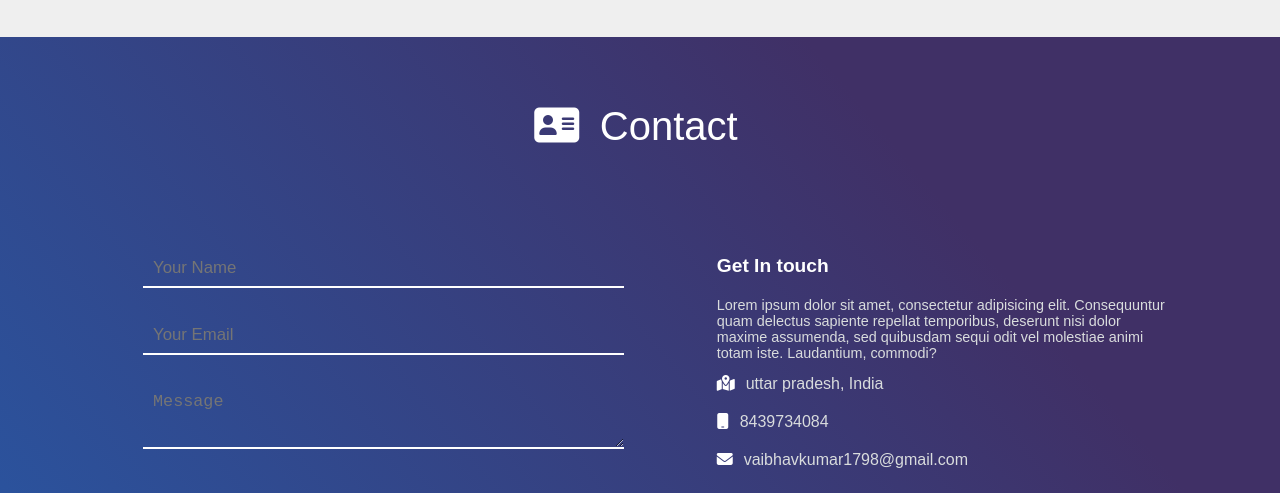
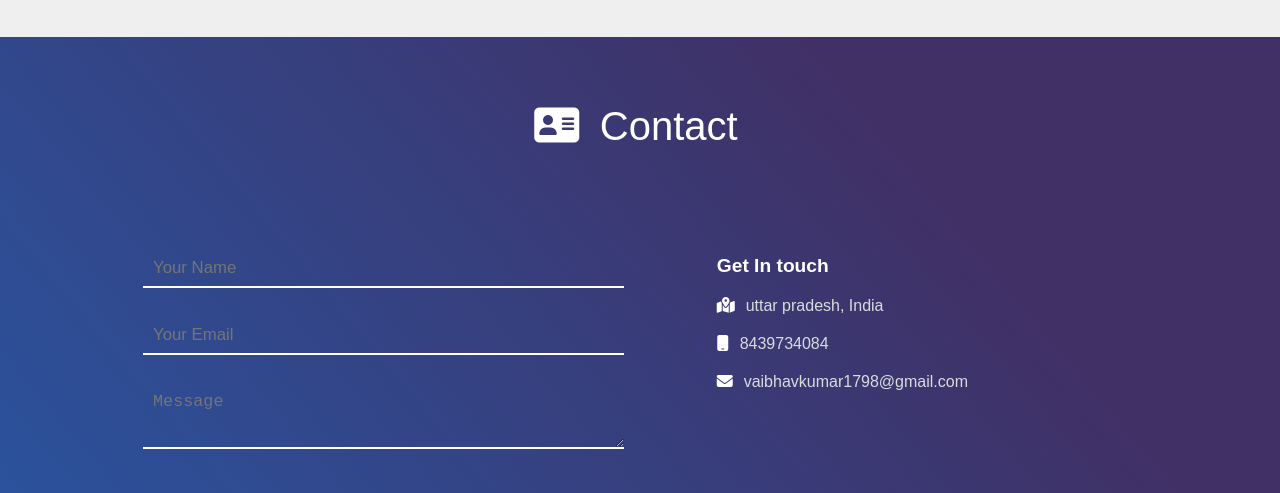
Before and after one commit to vaibhavkumar1798/Project-Resume, a plain HTML site: page index.html in a window 1280 px wide. Shown: the part 2760-3253 px from the top of the page. Drawn offline with Linux system fonts and the light colour scheme.

Commit message:
Update index.html

```diff
--- a/index.html
+++ b/index.html
@@ -325,8 +325,8 @@
           <div id="my-details-container">
             <h3>Get In touch</h3>
             <p>
-              Lorem ipsum dolor sit amet, consectetur adipisicing elit. Consequuntur quam delectus sapiente repellat temporibus, deserunt nisi dolor maxime assumenda, sed quibusdam sequi odit vel molestiae animi totam iste. Laudantium, commodi?
-            </p>
+
+             </p>
 
             <div class="my-details-info-container">
               <i class="fa-solid fa-map-location-dot"></i>
```
